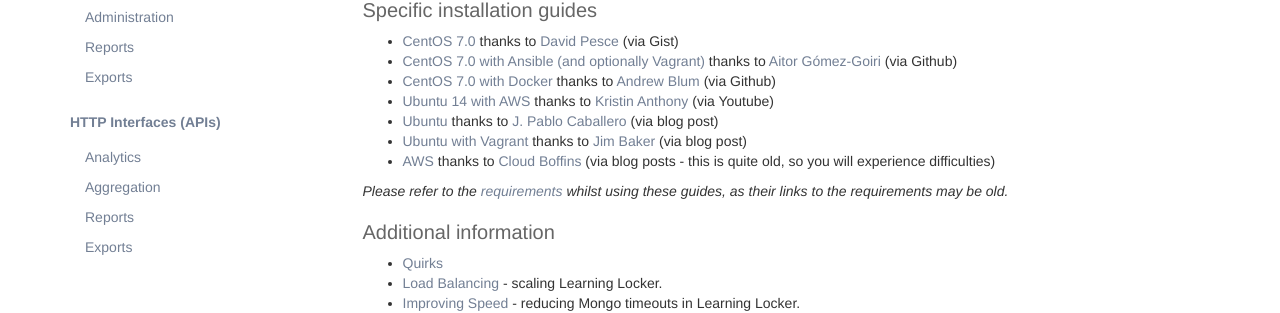
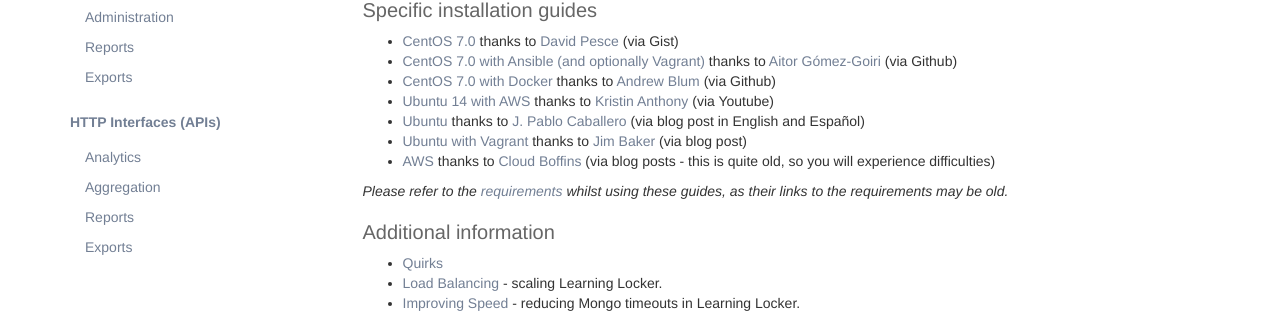
Before and after one commit to LearningLocker/docs, a Jekyll site: the page built from src/installation.md, in a window 1280 px wide and 900 px high. Shown: the part 298-611 px from the top of the window. Built offline with Jekyll 4.4.1, drawn with Linux system fonts in a browser that asks for light colours; nearby versions of some CDN libraries.

Commit message:
Adds language note to JPablo's tutorial link.

```diff
--- a/src/installation.md
+++ b/src/installation.md
@@ -17,7 +17,7 @@
 - [CentOS 7.0 with Ansible (and optionally Vagrant)](https://github.com/gomezgoiri/learninglocker-centos7) thanks to [Aitor Gómez-Goiri](https://github.com/gomezgoiri) (via Github)
 - [CentOS 7.0 with Docker](https://github.com/LearningLocker/docs/issues/15) thanks to [Andrew Blum](https://github.com/ajblum) (via Github)
 - [Ubuntu 14 with AWS](https://www.youtube.com/watch?v=51Dci7B49xA) thanks to [Kristin Anthony](https://www.youtube.com/channel/UCMum_tZBqqp2DM110UqyFyw) (via Youtube)
-- [Ubuntu](http://www.jpablo128.com/how_to_install_learning_locker/) thanks to [J. Pablo Caballero](https://twitter.com/jpablo128) (via blog post)
+- [Ubuntu](http://www.jpablo128.com/how_to_install_learning_locker/) thanks to [J. Pablo Caballero](https://twitter.com/jpablo128) (via blog post in English and Español)
 - [Ubuntu with Vagrant](http://www.jmblog.org/blog/2015/02/03/learning-locker-vagrant) thanks to [Jim Baker](http://www.jmblog.org) (via blog post)
 - [AWS](http://cloudboffins.com/advanced-projects/learning-locker-lrs-free-server-part-1/) thanks to [Cloud Boffins](http://cloudboffins.com) (via blog posts - this is quite old, so you will experience difficulties)
 
```
